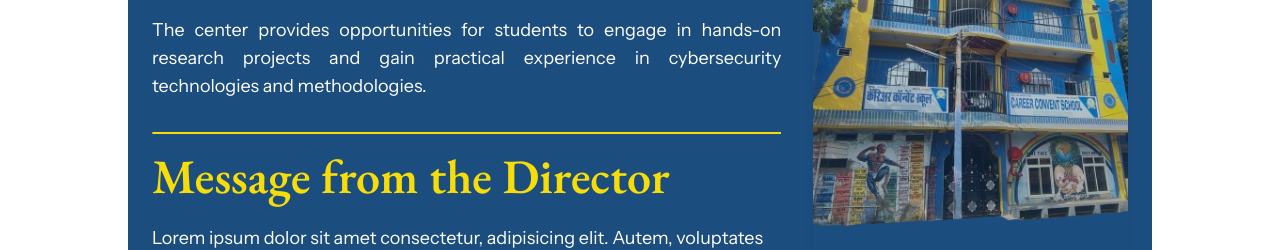
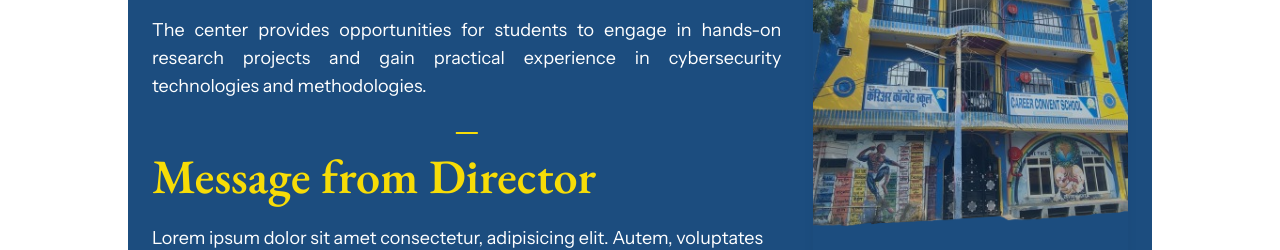
Before and after one commit to wurtz-codez/Career-Convent-School-Rajgarh, a React (Vite) app in the folder ccsr/: page / in a window 1280 px wide. Shown: the part 2360-2610 px from the top of the page. Built offline with nearby package versions, Linux system fonts and the light colour scheme.

Commit message:
UI Changes

```diff
--- a/ccsr/src/index.css
+++ b/ccsr/src/index.css
@@ -114,21 +114,25 @@ img {
 /* Add this to your CSS file */
 .border-animation {
   position: absolute;
-  top: 0;
   left: 50%;
   transform: translateX(-50%);
   width: 0;
   height: 2px;
   background: #F7DC07;
-  animation: expandBorder 1.5s ease-in-out forwards;
+  animation: expandBorder 3s ease-in-out infinite;
+  top: 0; /* Changed from bottom: 0 to top: 0 */
 }
 
 @keyframes expandBorder {
-  0% {
+  0%, 100% {
     width: 0;
+    left: 50%;
+    transform: translateX(-50%);
   }
-  100% {
+  50% {
     width: 100%;
+    left: 50%;
+    transform: translateX(-50%);
   }
 }
 
--- a/ccsr/src/pages/About.jsx
+++ b/ccsr/src/pages/About.jsx
@@ -47,7 +47,7 @@ const About = () => {
                 <div className='mt-8 relative'>
                   <div className='border-animation'></div>
                   <h1 className="text-5xl text-[#F7DC07] font-['EB_Garamond'] mt-8 pt-5">
-                    Message from the Director
+                    Message from Director
                   </h1>
                   <p className='text-lg text-white mt-4'>
                     Lorem ipsum dolor sit amet consectetur, adipisicing elit. Autem, voluptates voluptatem consequatur iure minima tempora omnis perferendis quos obcaecati amet. Corporis ad facilis molestias quia error quasi iste minus repellendus.
```
